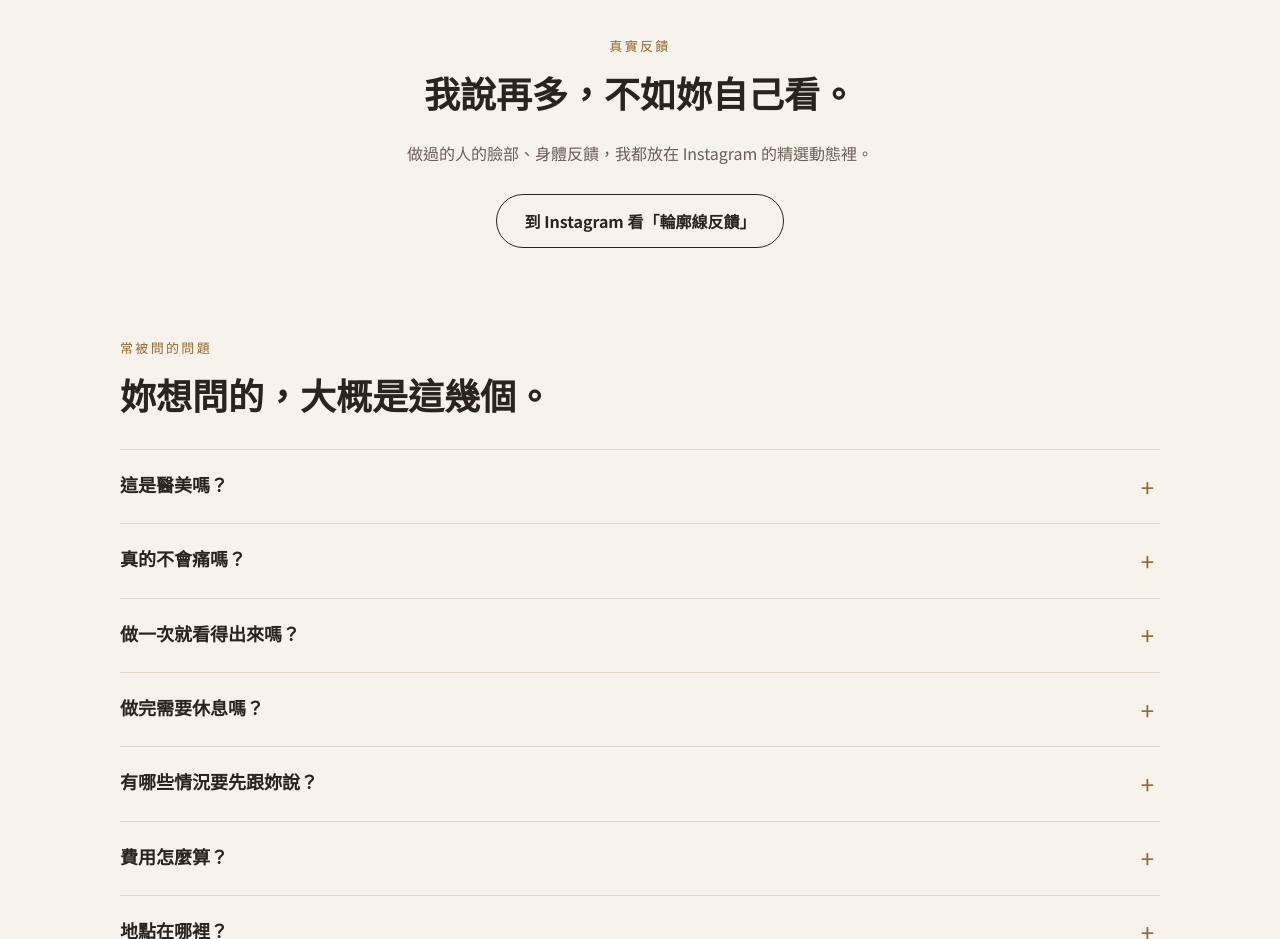
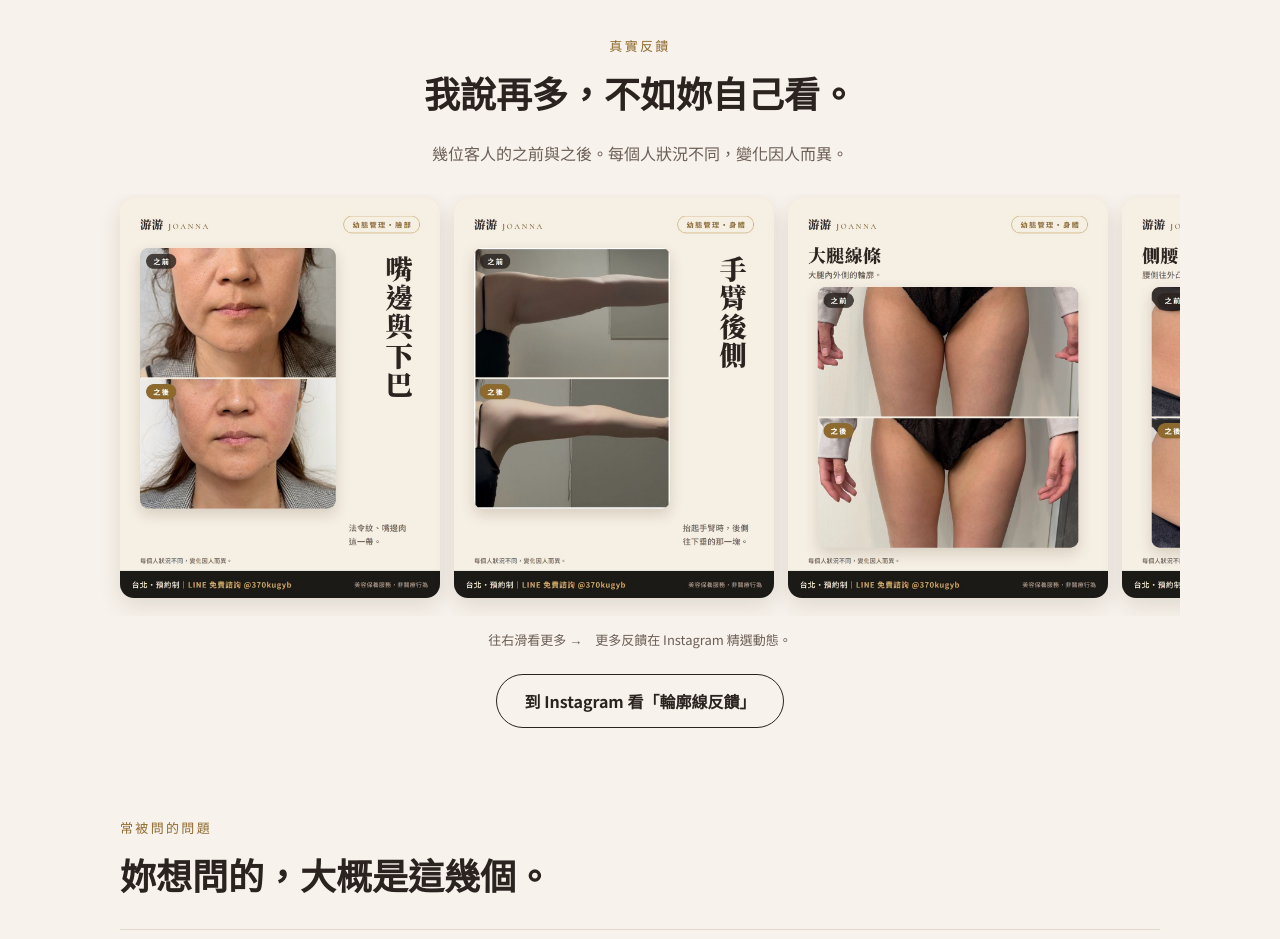
Before and after one commit to joanna-youyou/joanna-youyou.github.io, a plain HTML site: page youtai.html in a window 1280 px wide. Shown: the part 4620-5559 px from the top of the page. Drawn offline with Linux system fonts and the light colour scheme.

Commit message:
介紹頁反饋區加上身體案例圖

```diff
--- a/youtai.html
+++ b/youtai.html
@@ -187,6 +187,11 @@
   /* ---------- 反饋 ---------- */
   .proof { text-align: center; }
   .proof .lead { margin: 0 auto 26px; }
+  /* 案例圖：手機左右滑，桌機一排看得到三張多 */
+  .cases { display: flex; gap: 14px; overflow-x: auto; scroll-snap-type: x mandatory; padding: 4px 20px 18px; margin: 0 -20px 22px; text-align: left; -webkit-overflow-scrolling: touch; }
+  .cases figure { flex: 0 0 78%; max-width: 320px; margin: 0; scroll-snap-align: center; }
+  .cases img { width: 100%; height: auto; aspect-ratio: 4 / 5; border-radius: 14px; box-shadow: 0 8px 22px rgba(60,40,20,.12); background: var(--blush); }
+  .cases-hint { font-size: 13px; color: var(--muted); margin: -10px 0 22px; }
 
   /* ---------- FAQ ---------- */
   .faq { margin-top: 26px; border-top: 1px solid var(--rule); }
@@ -455,7 +460,15 @@
     <div class="wrap">
       <p class="eyebrow">真實反饋</p>
       <h2>我說再多，不如妳自己看。</h2>
-      <p class="lead">做過的人的臉部、身體反饋，我都放在 Instagram 的精選動態裡。</p>
+      <p class="lead">幾位客人的之前與之後。每個人狀況不同，變化因人而異。</p>
+      <!-- 案例圖：來源 ads\case-*-4x5.png；要拿掉哪一張，刪掉那一個 figure 就好 -->
+      <div class="cases" role="list">
+        <figure role="listitem" data-case="lower-face"><img src="images/cases/case-lower-face.jpg" width="1080" height="1350" loading="lazy" alt="嘴邊與下巴的之前與之後"></figure>
+        <figure role="listitem" data-case="arm"><img src="images/cases/case-arm.jpg" width="1080" height="1350" loading="lazy" alt="手臂後側的之前與之後"></figure>
+        <figure role="listitem" data-case="thigh"><img src="images/cases/case-thigh.jpg" width="1080" height="1350" loading="lazy" alt="大腿線條的之前與之後"></figure>
+        <figure role="listitem" data-case="waist"><img src="images/cases/case-waist.jpg" width="1080" height="1350" loading="lazy" alt="側腰的之前與之後"></figure>
+      </div>
+      <p class="cases-hint">往右滑看更多 →　更多反饋在 Instagram 精選動態。</p>
       <a class="btn btn-ghost" href="https://www.instagram.com/yy860830/" target="_blank" rel="noopener">到 Instagram 看「輪廓線反饋」</a>
     </div>
   </section>
```
